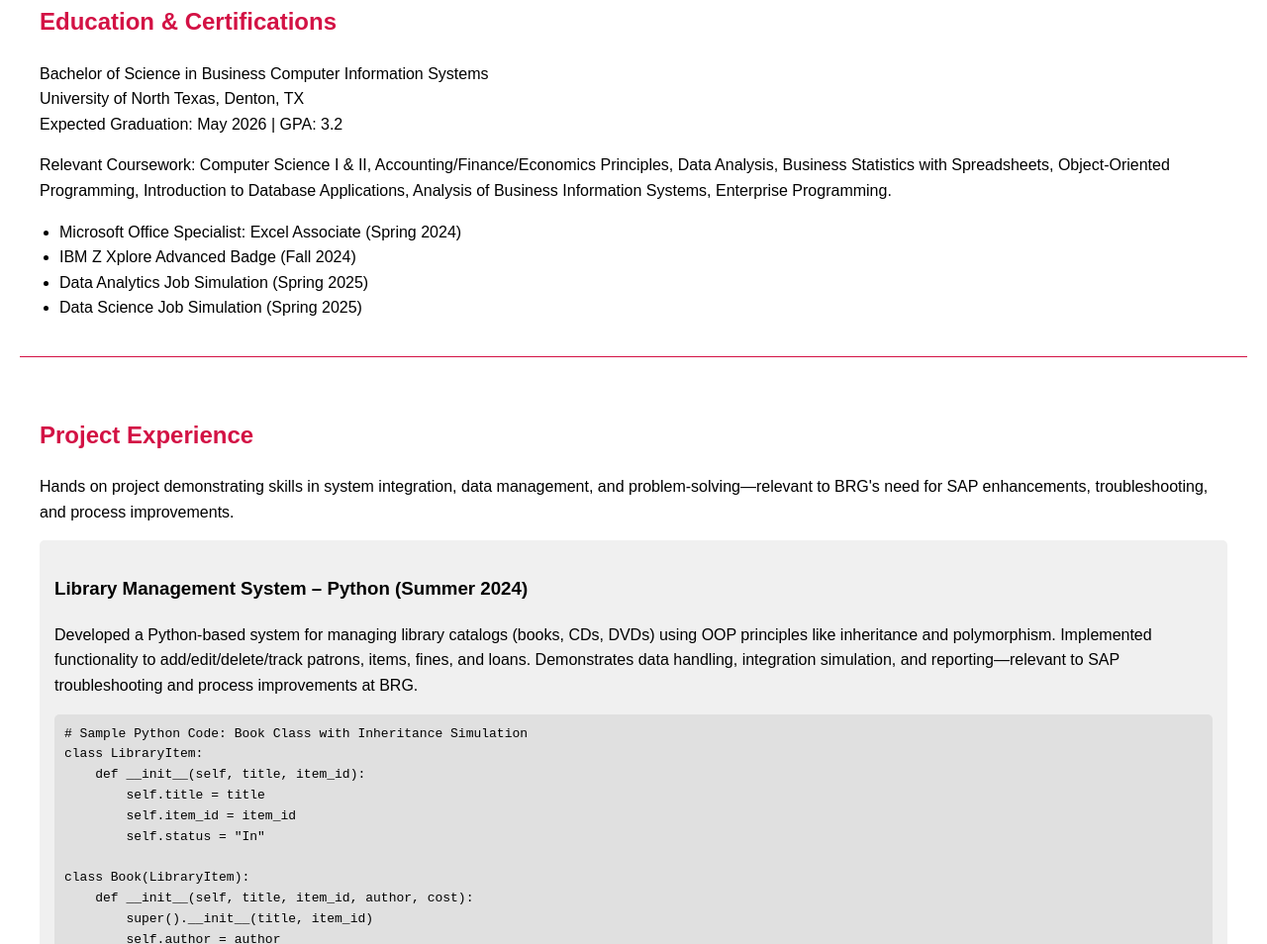
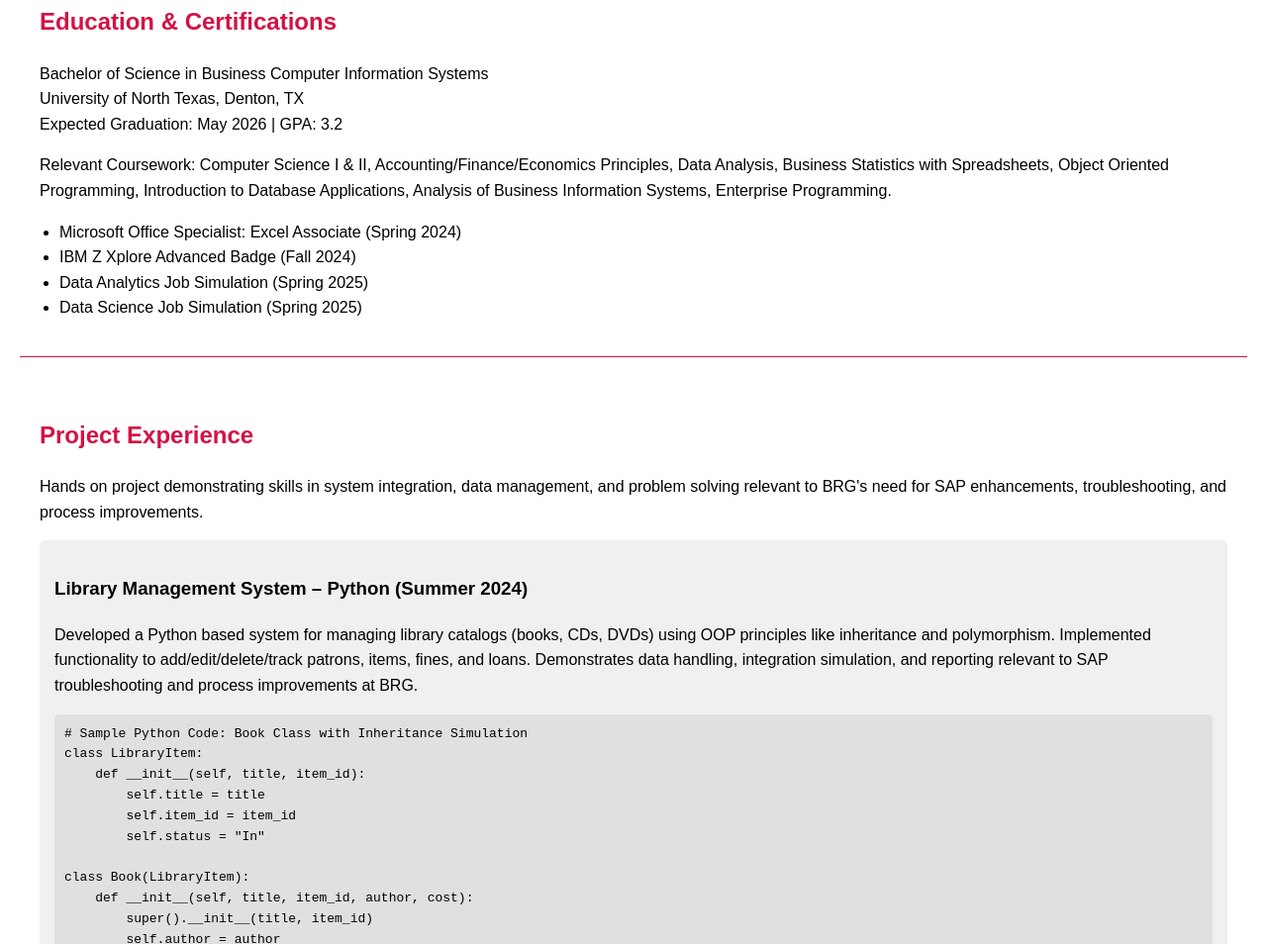
Before and after one commit to HemanthD916/brg-integration-analyst-portfolio, a plain HTML site: page index.html in a window 1280 px wide. Shown: the part 1159-2113 px from the top of the page at 99% size. Drawn offline with Linux system fonts and the light colour scheme.

Commit message:
Update index.html

```diff
--- a/index.html
+++ b/index.html
@@ -27,7 +27,7 @@
     <section id="about">
         <h2>About Me</h2>
         <img src="profile-photo.jpg" alt="My Profile Photo" class="profile-photo"> <!-- Add my photo -->
-        <p>Detail oriented and motivated Business Computer Information Systems junior at the University of North Texas, with a passion for data analytics, AI applications, and problem solving through technology. Proficient in Python, SQL, Excel, and C++, I've built systems for data tracking, reporting, and automation. Eager to apply these skills in a real-world internship at BRG Sports, supporting IT integration with SAP and other systems to enhance business processes in the sports equipment industry.</p>
+        <p>Detail oriented and motivated Business Computer Information Systems junior at the University of North Texas, with a passion for data analytics, AI applications, and problem solving through technology. Proficient in Python, SQL, Excel, and C++, I've built systems for data tracking, reporting, and automation. Eager to apply these skills in a real world internship at BRG Sports, supporting IT integration with SAP and other systems to enhance business processes in the sports equipment industry.</p>
         <p>As a current senior, I meet BRG's education requirements and bring enthusiasm for collaborating across teams, learning new processes, and tackling IT challenges directly aligning with the role's focus on supporting business projects, resolving SAP issues, and improving productivity.</p>
     </section>
 
@@ -47,7 +47,7 @@
     <section id="education">
         <h2>Education & Certifications</h2>
         <p>Bachelor of Science in Business Computer Information Systems<br>University of North Texas, Denton, TX<br>Expected Graduation: May 2026 | GPA: 3.2</p>
-        <p>Relevant Coursework: Computer Science I & II, Accounting/Finance/Economics Principles, Data Analysis, Business Statistics with Spreadsheets, Object-Oriented Programming, Introduction to Database Applications, Analysis of Business Information Systems, Enterprise Programming.</p>
+        <p>Relevant Coursework: Computer Science I & II, Accounting/Finance/Economics Principles, Data Analysis, Business Statistics with Spreadsheets, Object Oriented Programming, Introduction to Database Applications, Analysis of Business Information Systems, Enterprise Programming.</p>
         <ul>
             <li>Microsoft Office Specialist: Excel Associate (Spring 2024)</li>
             <li>IBM Z Xplore Advanced Badge (Fall 2024)</li>
@@ -58,10 +58,10 @@
 
     <section id="projects">
         <h2>Project Experience</h2>
-        <p>Hands on project demonstrating skills in system integration, data management, and problem-solving—relevant to BRG's need for SAP enhancements, troubleshooting, and process improvements.</p>
+        <p>Hands on project demonstrating skills in system integration, data management, and problem solving relevant to BRG's need for SAP enhancements, troubleshooting, and process improvements.</p>
         <div class="project">
     <h3>Library Management System – Python (Summer 2024)</h3>
-    <p>Developed a Python-based system for managing library catalogs (books, CDs, DVDs) using OOP principles like inheritance and polymorphism. Implemented functionality to add/edit/delete/track patrons, items, fines, and loans. Demonstrates data handling, integration simulation, and reporting—relevant to SAP troubleshooting and process improvements at BRG.</p>
+    <p>Developed a Python based system for managing library catalogs (books, CDs, DVDs) using OOP principles like inheritance and polymorphism. Implemented functionality to add/edit/delete/track patrons, items, fines, and loans. Demonstrates data handling, integration simulation, and reporting relevant to SAP troubleshooting and process improvements at BRG.</p>
 
     <pre><code># Sample Python Code: Book Class with Inheritance Simulation
 class LibraryItem:
```
